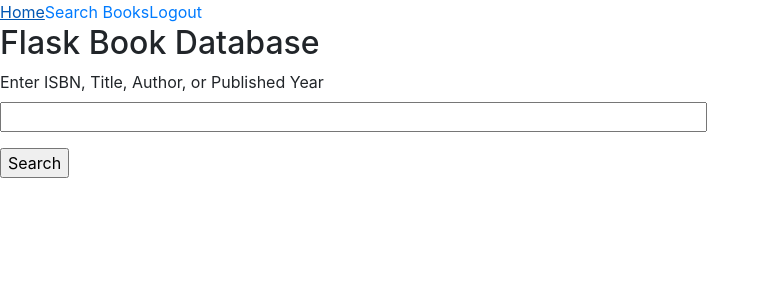
After one commit to Ludrique/web50, a Flask app: page /book_search in a window 1280 px wide. The commit adds this page. Shown: the top 300 px of the page, without its empty margins (0-770 px from the left). Run offline with Flask 2, Linux system fonts and the light colour scheme; the visitor is signed in with stand-in values (Sample User, id 1); some libraries are stand-ins or nearby versions.

Commit message:
Add search route and form

```diff
--- a/projects/project01/app/forms.py
+++ b/projects/project01/app/forms.py
@@ -28,3 +28,7 @@ class RegistrationForm(FlaskForm):
         user = User.query.filter_by(email=email.data).first()
         if user is not None:
             raise ValidationError("Please use a different email address.")
+
+class BookSearchForm(FlaskForm):
+    search_query = StringField("Enter ISBN, Title, Author, or Published Year", validators=[DataRequired()])
+    submit = SubmitField("Search")
--- a/projects/project01/app/routes.py
+++ b/projects/project01/app/routes.py
@@ -3,7 +3,7 @@ from flask import render_template, flash, redirect, url_for
 from flask_login import current_user, login_user, login_required, logout_user
 
 from app import app, db
-from app.forms import LoginForm, RegistrationForm
+from app.forms import LoginForm, RegistrationForm, BookSearchForm
 from app.models import User
 
 @app.route("/")
@@ -35,7 +35,7 @@ def login():
             flash("Invalid username or password")
             return redirect(url_for("login"))
         login_user(user, remember=form.remember_me.data)
-        return redirect(url_for("index"))
+        return redirect(url_for("book_search"))
     return render_template("login.html", form=form)
 
 @app.route("/logout")
@@ -43,6 +43,12 @@ def logout():
     logout_user()
     return redirect(url_for("index"))
 
+@app.route("/book_search", methods=["GET", "POST"])
+@login_required
+def book_search():
+    form = BookSearchForm()
+    return render_template("book_search.html", form=form)
+
 # Helpers
 def handle_authenicated():
     if current_user.is_authenticated:
--- /dev/null
+++ b/projects/project01/app/templates/book_search.html
@@ -0,0 +1,26 @@
+{% extends "layout.html" %}
+
+{% block title %}
+  Book Search
+{% endblock %}
+
+{% block body %}
+  <h2>Flask Book Database</h2>
+  <form action="" method="post">
+    {{ form.hidden_tag() }}
+
+  <p>
+    {{ form.search_query.label }}<br>
+    {{ form.search_query(size=64) }}<br>
+
+    {% for error in form.search_query.errors %}
+    <span style="color: red;">
+      [{{ error }}]
+    </span>
+    {% endfor %}
+  </p>
+
+  <p>{{ form.submit() }}</p>
+
+  </form>
+{% endblock %}
--- a/projects/project01/app/templates/layout.html
+++ b/projects/project01/app/templates/layout.html
@@ -4,12 +4,7 @@
   <meta charset="UTF-8">
   <meta name="viewport" content="width=device-width, initial-scale=1.0">
   <meta http-equiv="X-UA-Compatible" content="ie=edge">
-  <link rel="stylesheet"
-    href="https://maxcdn.bootstrapcdn.com/bootstrap/4.0.0/css/bootstrap.min.css"
-    integrity="sha384-Zug+QiDoJOrZ5t4lssLdxGhVrurbmBWopoEl+M6BdEfwnCJZtKxi1KgxUyJq13dy"
-    crossorigin="anonymous"
-  >
-
+  <link rel="stylesheet" href="https://stackpath.bootstrapcdn.com/bootstrap/4.1.1/css/bootstrap.min.css" integrity="sha384-WskhaSGFgHYWDcbwN70/dfYBj47jz9qbsMId/iRN3ewGhXQFZCSftd1LZCfmhktB" crossorigin="anonymous">
   <title>
     {% block title %}
     {% endblock %}
@@ -20,6 +15,7 @@
 
   <div class="nav">
     <a href="{{ url_for('index') }}">Home</a>
+    <a href="{{ url_for('book_search') }}">Search Books</a>
     {% if current_user.is_anonymous %}
     <a href="{{ url_for('login') }}">Login</a>
     {% else %}
--- a/projects/project01/app/templates/login.html
+++ b/projects/project01/app/templates/login.html
@@ -10,16 +10,20 @@
   </h1>
   <form action="" method="post">
     {{ form.hidden_tag() }}
+
   <p>
     {{ form.username.label }}<br>
     {{ form.username(size=32) }}
   </p>
+
   <p>
     {{ form.password.label }}<br>
     {{ form.password(size=32) }}
   </p>
+
   <p>{{ form.remember_me() }} {{ form.remember_me.label }}</p>
   <p>{{ form.submit() }}</p>
+
   </form>
 
   <p>
```
Also changed, not shown: projects/project01/app/templates/search.html (deleted, +0 -9 lines).
